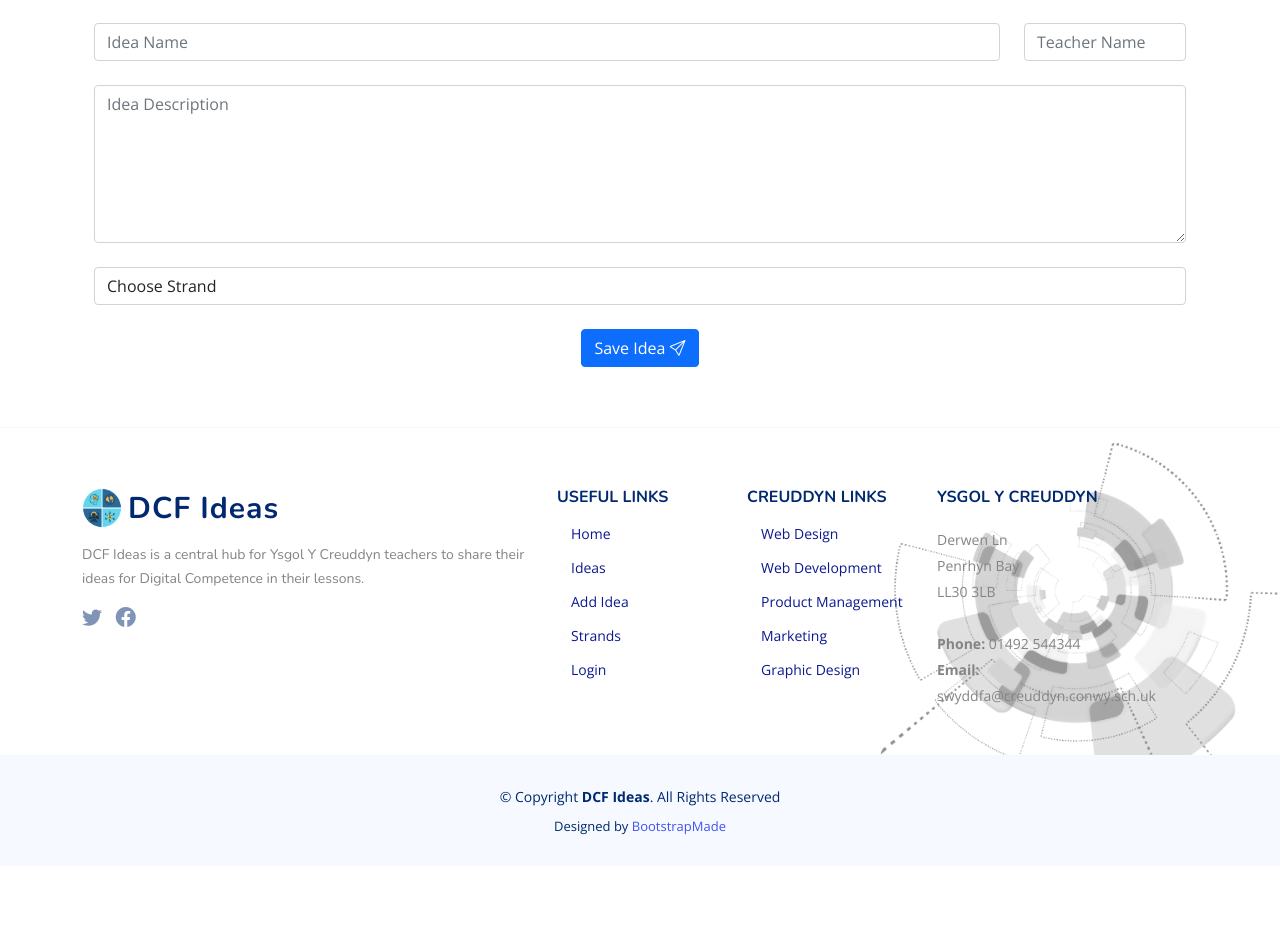
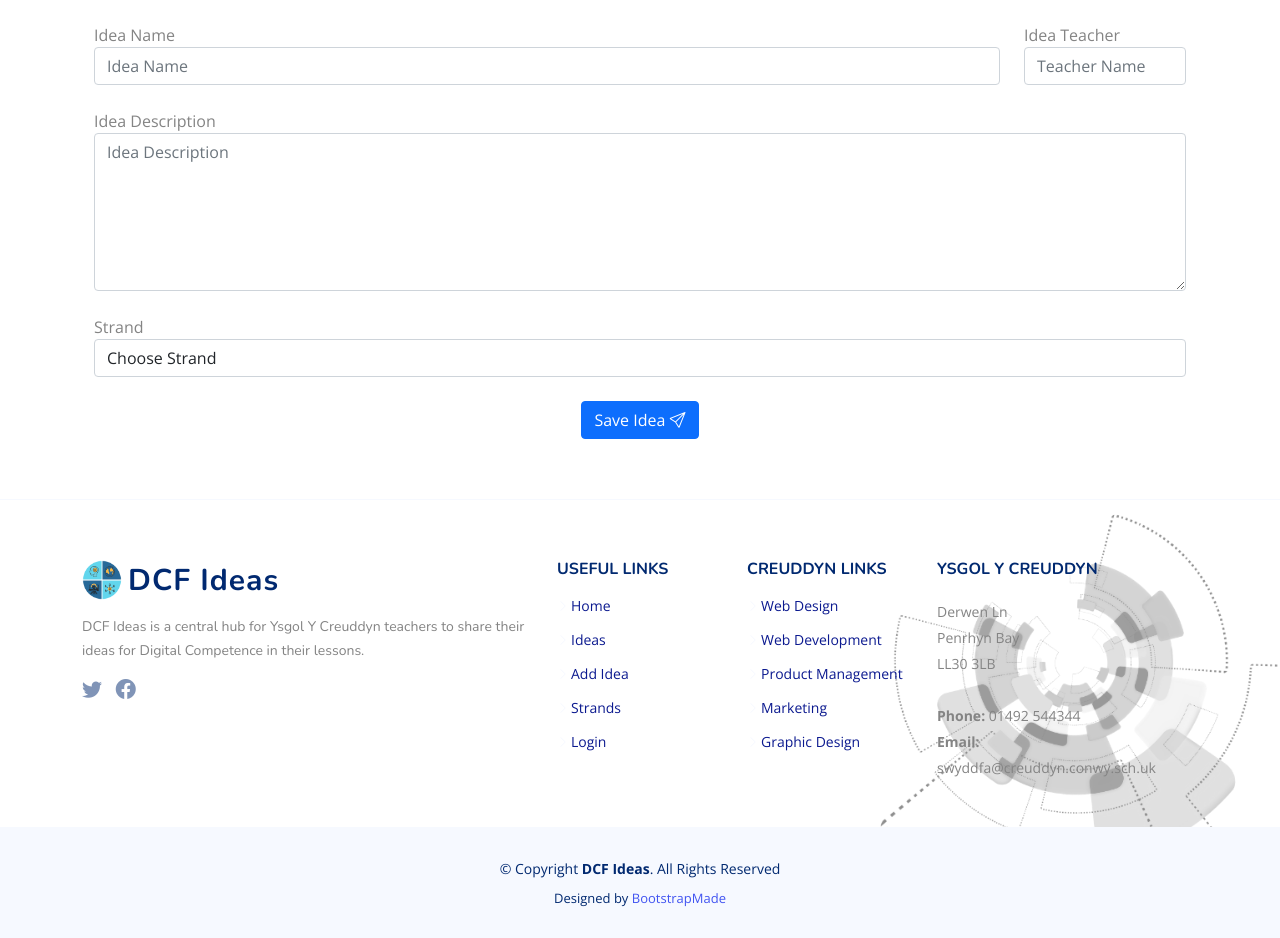
Before and after one commit to chelsea-designs/DCFideas, a Flask app: page /add_idea in a window 1280 px wide. Shown: the part 145-1083 px from the top of the page. Before the commit the page ends 980 px from the top, so only its background shows below. Run offline with Flask 2, Linux system fonts and the light colour scheme; data that the repository does not hold is empty; some libraries are stand-ins or nearby versions.

Commit message:
add labels to form

```diff
--- a/dcfideas/templates/add_idea.html
+++ b/dcfideas/templates/add_idea.html
@@ -16,21 +16,25 @@
                     <div class="row gy-4">
 
                         <div class="col-md-10">
+                            <label for="idea_name">Idea Name</label><br>
                             <input id="idea_name" class="form-control" name="idea_name" minlength="5" maxlength="50"
                                 type="text" placeholder="Idea Name" required>
                         </div>
 
                         <div class="col-md-2 ">
+                            <label for="idea_teacher">Idea Teacher</label><br>
                             <input id="idea_teacher" class="form-control" name="idea_teacher" minlength="5"
                                 maxlength="50" type="text" placeholder="Teacher Name" required>
                         </div>
 
                         <div class="col-md-12">
+                            <label for="idea_description">Idea Description</label><br>
                             <textarea id="idea_description" name="idea_description" class="form-control" rows="6"
                                 placeholder="Idea Description" required></textarea>
                         </div>
 
                         <div class="col-md-12">
+                            <label for="strand_id">Strand</label><br>
                             <select id="strand_id" name="strand_id" class="form-control" required>
                                 <option value="" disabled selected>Choose Strand</option>
                                 {% for strand in strands %}
```
